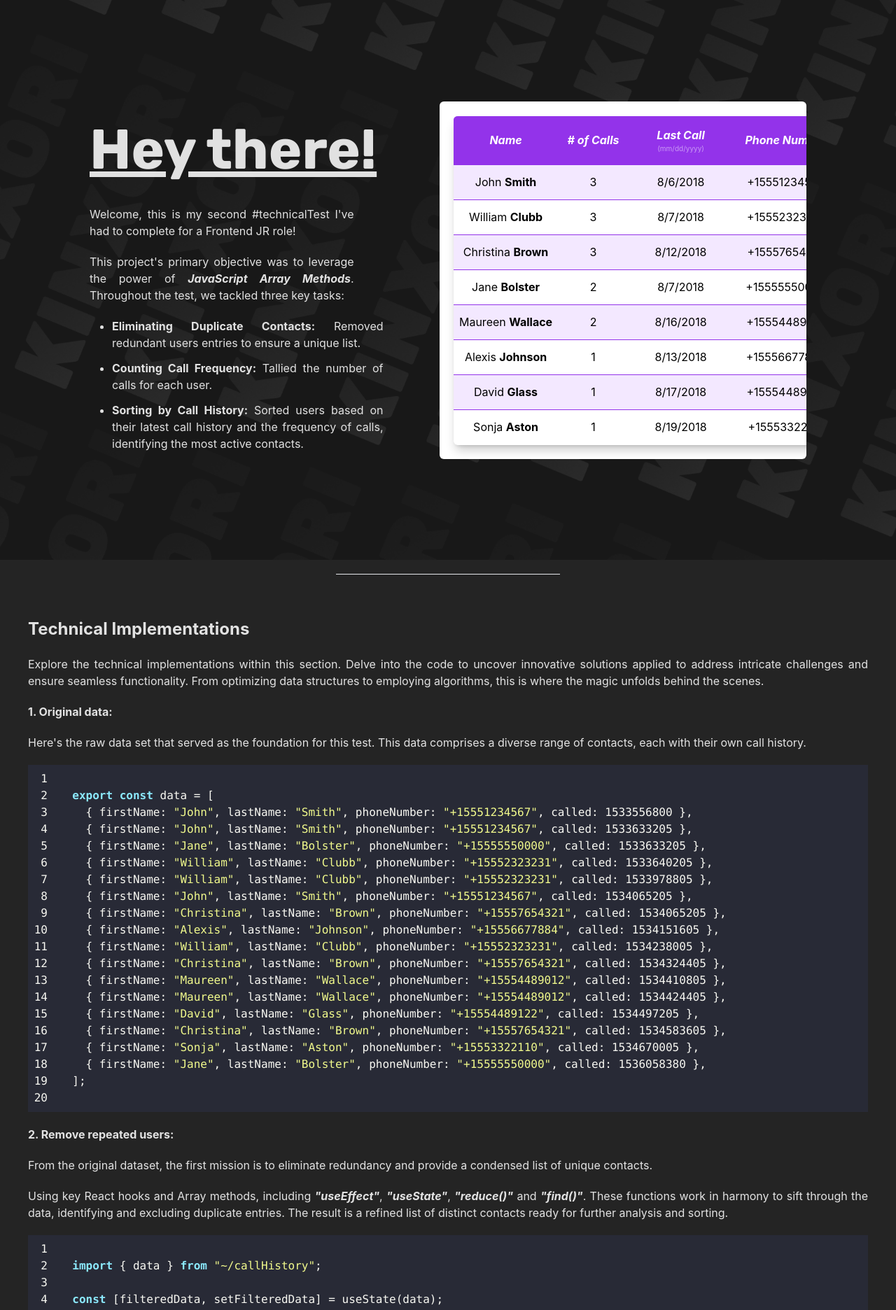
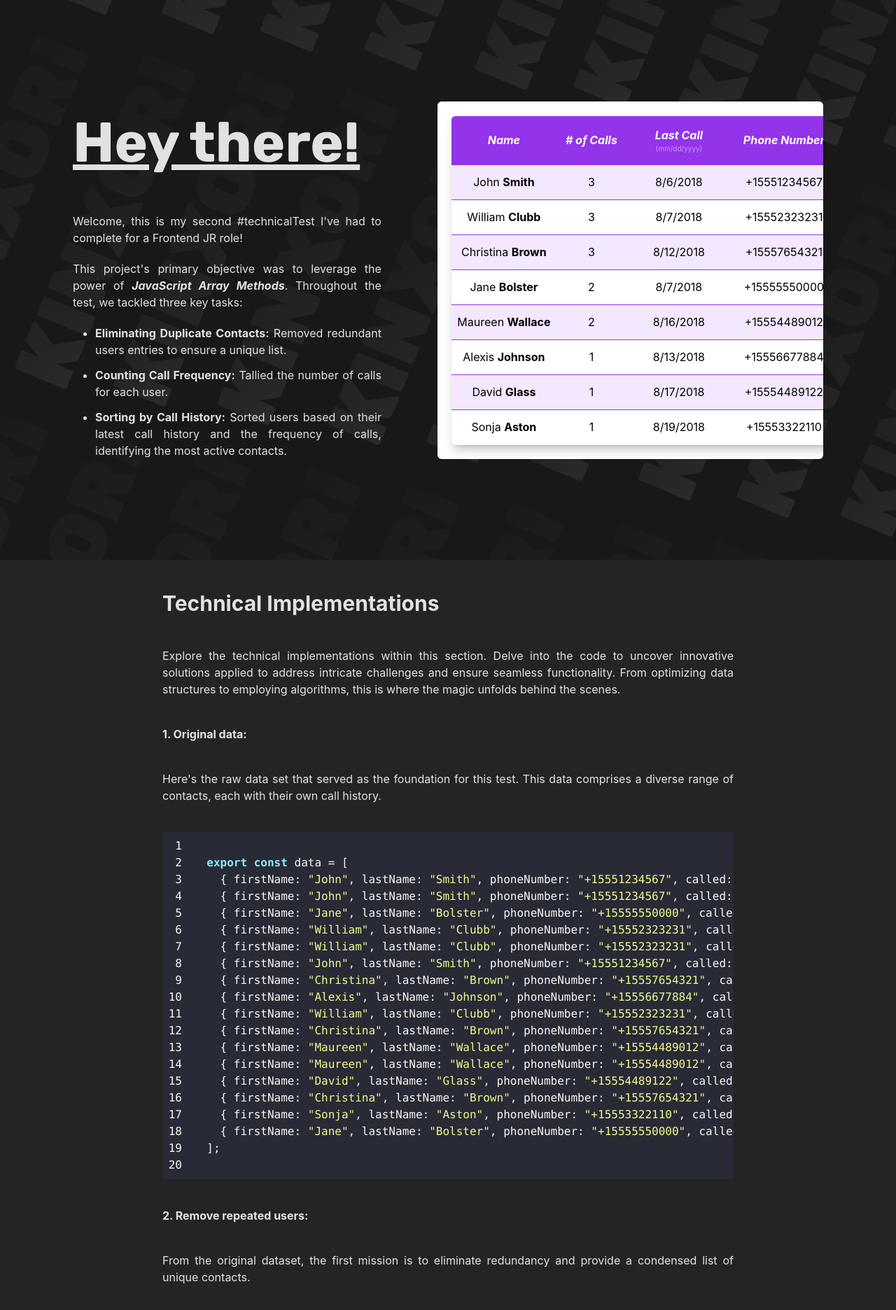
Before and after one commit to kinxori/technical-test-2, a React (Vite) app: page / in a window 1280 px wide. Shown: the top 1872 px of the page at 70% size. Built offline with nearby package versions, Linux system fonts and the light colour scheme.

Commit message:
updated responsive design for whole page

```diff
--- a/src/App.jsx
+++ b/src/App.jsx
@@ -123,20 +123,20 @@ export default function App() {
   return (
     <section className="relative ">
       <img src={bgImg} className="fixed z-[-1000] w-screen h-screen object-cover " />
-      <div className="border-box p-10 flex flex-col gap-5  ms:p-[10%] ms:gap-10 ls:h-screen ls:gap-20 ls:p-[10%] ls:flex-row ls:justify-evenly ls:items-center  ">
+      <div className="border-box p-10 flex flex-col gap-5 ms:w-[80%] ms:mx-auto ms:gap-10 ls:h-screen ls:gap-20 ls:w-[90%] ls:flex-row ls:justify-evenly ls:items-center  ">
         <div className="flex flex-col gap-3 text-justify ls:gap-5 ls:w-[80%]  ">
-          <h1 className="font-[rubik] font-bold text-[60px] text-left underline ls:text-[80px] ">
+          <h1 className="font-[rubik] font-bold text-[60px] mb-5 text-left underline ls:text-[80px] ">
             Hey there!
           </h1>
-          <p className="ls:w-[90%]">
+          <p>
             Welcome, this is my second #technicalTest I've had to complete for a Frontend JR role!
           </p>
-          <p className="ls:w-[90%]">
+          <p>
             This project's primary objective was to leverage the power of{" "}
             <b className="italic">JavaScript Array Methods</b>. Throughout the test, we tackled
             three key tasks:
           </p>
-          <ul className="list-disc pl-8 flex flex-col gap-3">
+          <ul className="list-disc pl-8 flex flex-col gap-3 ">
             <li>
               <b>Eliminating Duplicate Contacts:</b> Removed redundant users entries to ensure a
               unique list.
@@ -152,9 +152,8 @@ export default function App() {
         </div>
         <UserFilter />
       </div>
-      <hr className="w-80 mx-auto my-5"></hr>
-      <article className="border-box p-10 font-[inter] flex flex-col gap-5 text-justify">
-        <h3 className="font-bold text-[24px]">Technical Implementations</h3>
+      <article className="border-box p-10 font-[inter] flex flex-col gap-5 text-justify ms:w-[80%] ms:mx-auto ms:gap-7 ls:gap-10 ls:w-[70%] ls:mx-auto ">
+        <h3 className="font-bold text-[30px]">Technical Implementations</h3>
         <p>
           Explore the technical implementations within this section. Delve into the code to uncover
           innovative solutions applied to address intricate challenges and ensure seamless
@@ -231,7 +230,7 @@ export default function App() {
           And that wraps up this technical test! I trust this provides insight into my thought
           process and my technical capabilities. 😁✌️
         </p>
-        <i className="ml-auto text-right">
+        <i className="ml-auto text-right my-10">
           September 1, 2023
           <br />
           Gustavo Quiroz
```
